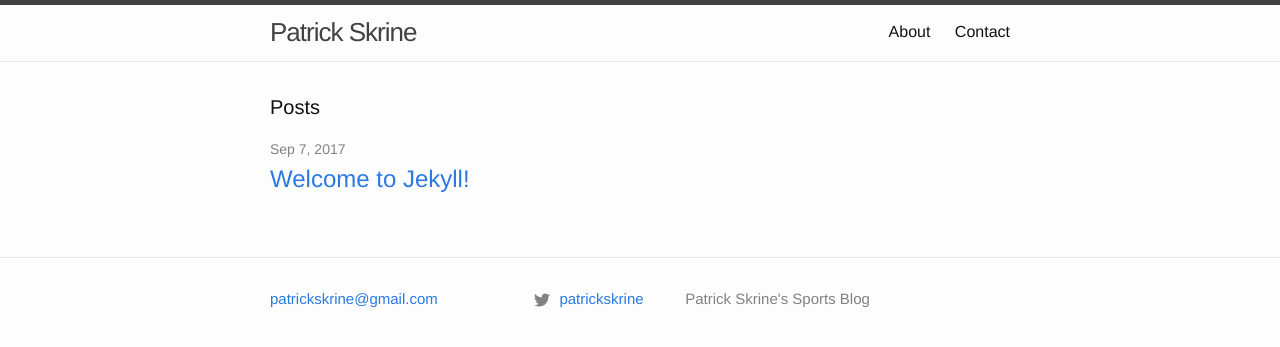
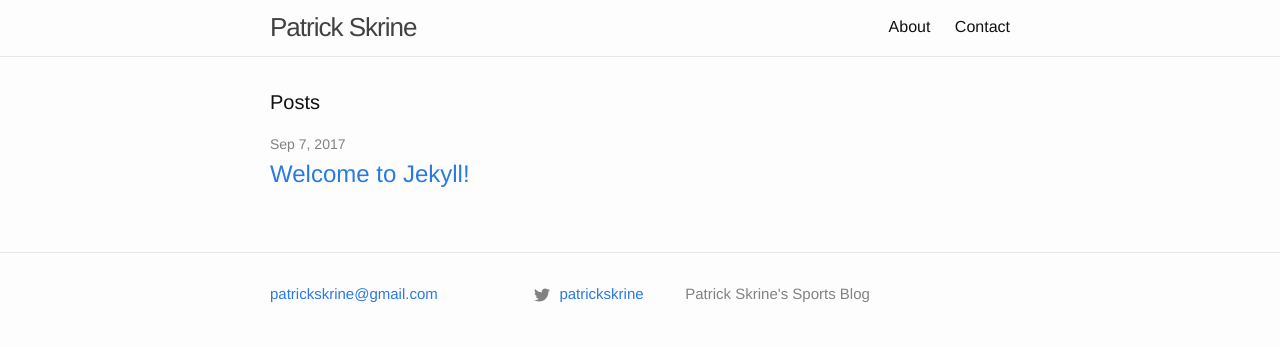
Before and after one commit to ahlbet/patrickskrine-2, a Jekyll site: the page built from index.md, in a window 1280 px wide. Shown: the top 347 px of the page. Built offline with Jekyll 4.4.1, drawn with Linux system fonts in a browser that asks for light colours.

Commit message:
remove border top in header and change hover effect for links

```diff
--- a/_sass/minima/_base.scss
+++ b/_sass/minima/_base.scss
@@ -100,14 +100,15 @@ a {
 
   &:hover {
     color: $text-color;
-    text-decoration: underline;
+    // text-decoration: underline;
+    opacity: 0.8;
   }
 
   .social-media-list &:hover {
     text-decoration: none;
 
     .username {
-      text-decoration: underline;
+      // text-decoration: underline;
     }
   }
 }
--- a/_sass/minima/_layout.scss
+++ b/_sass/minima/_layout.scss
@@ -2,7 +2,7 @@
  * Site header
  */
 .site-header {
-  border-top: 5px solid $grey-color-dark;
+  // border-top: 5px solid $grey-color-dark;
   border-bottom: 1px solid $grey-color-light;
   min-height: $spacing-unit * 1.865;
 
```
